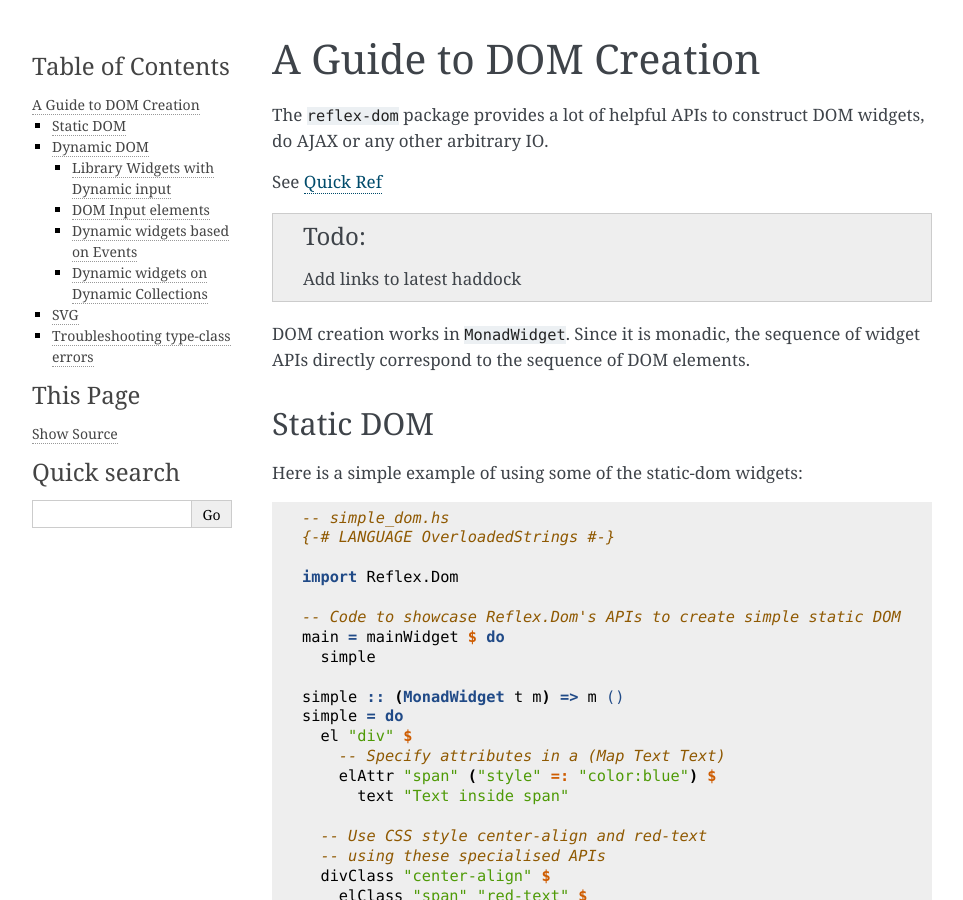
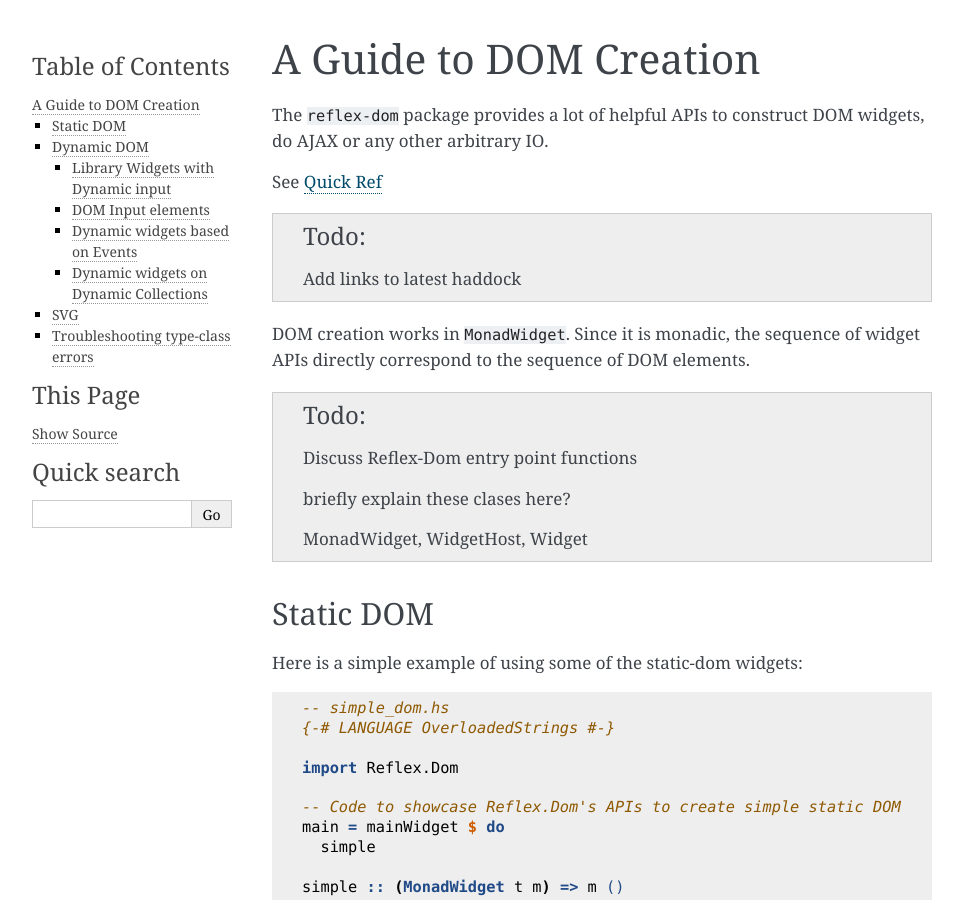
Before and after one commit to reflex-frp/reflex-platform, a Sphinx documentation site: the page built from reflex-frp.org/doc/guide_to_dom_creation.rst, in a window 1280 px wide and 900 px high. Shown: the whole window, without its empty margins (148-1111 px from the left). Built offline with Sphinx 7.4.7, drawn with Linux system fonts in a browser that asks for light colours.

Commit message:
add todos and minor changes

```diff
--- a/reflex-frp.org/doc/debugging.rst
+++ b/reflex-frp.org/doc/debugging.rst
@@ -1,7 +1,7 @@
 Debugging Reflex Application
 ----------------------------
 
-If your application compiles but does not behave as expected or you just want
+If your application compiles but does not behave as expected, or you just want
 to get a better understanding of the actual flow of ``Event``\s then use the
 trace APIs.
 
--- a/reflex-frp.org/doc/guide_to_dom_creation.rst
+++ b/reflex-frp.org/doc/guide_to_dom_creation.rst
@@ -9,12 +9,13 @@ See `Quick Ref <https://github.com/reflex-frp/reflex-dom/blob/develop/Quickref.m
 
 .. todo:: Add links to latest haddock
 
-..
-  briefly explain these clases here?
-  Reflex.Dom.WidgetHost, Reflex.Dom.Widget
-
 DOM creation works in ``MonadWidget``. Since it is monadic, the sequence of widget APIs directly correspond to the sequence of DOM elements.
 
+.. todo:: Discuss Reflex-Dom entry point functions
+
+          briefly explain these clases here?
+
+          MonadWidget, WidgetHost, Widget
 ..
   -- Reflex-Dom entry point.  Takes a monadic widget-building action of lengthy
   -- type and turns it into an IO action.
```
Also changed, not shown: reflex-frp.org/doc/advanced_topics.rst (+8 -6 lines), reflex-frp.org/doc/index.rst (+7 -6 lines).
